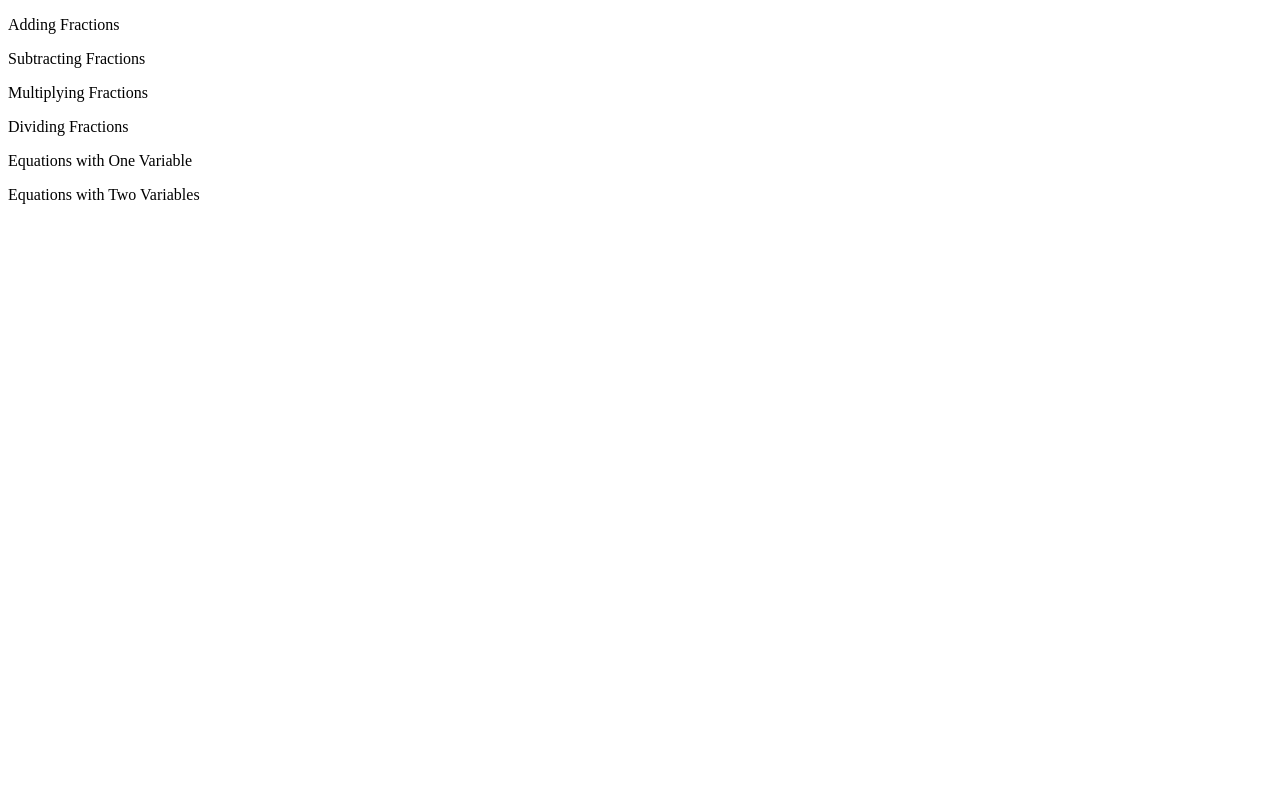
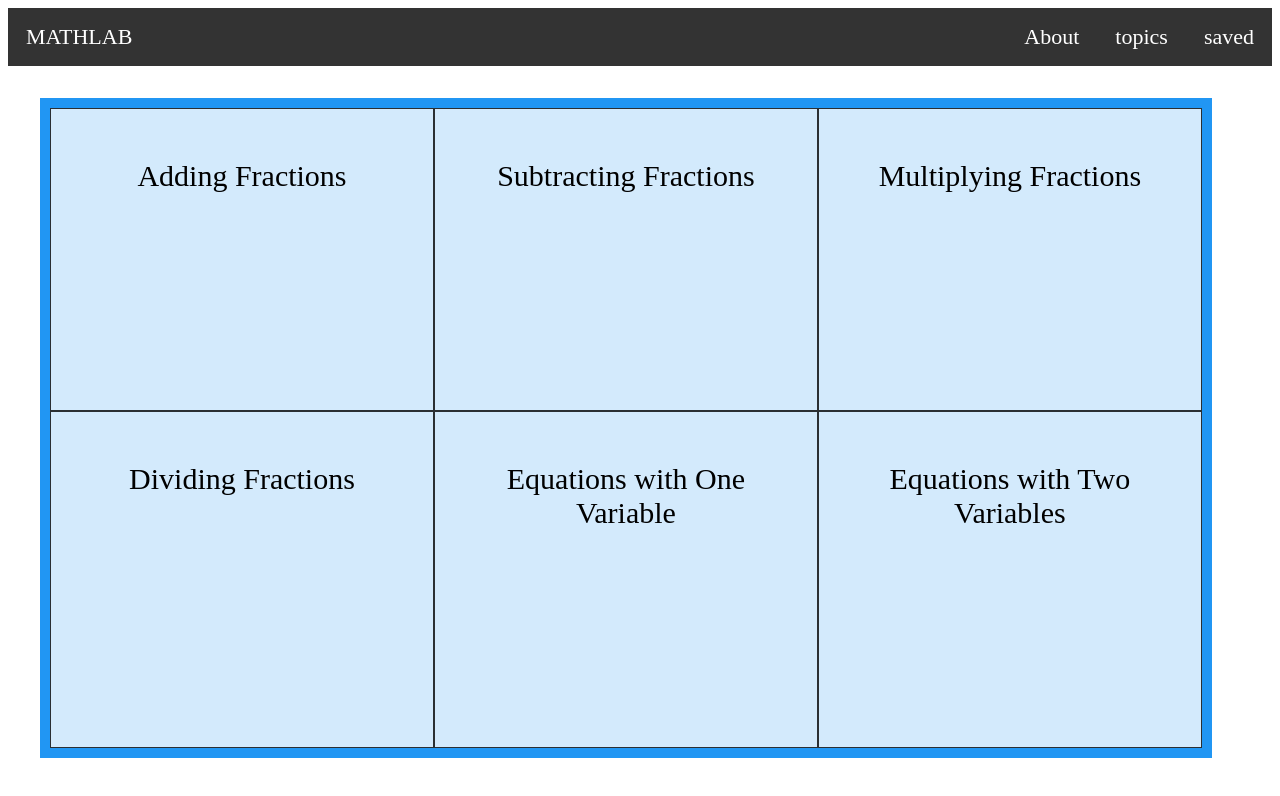
Before and after one commit to Anisha7/Mathlab, a plain HTML site: page index.html in a window 1280 px wide. Drawn offline with Linux system fonts and the light colour scheme.

Commit message:
categories

```diff
--- a/index.html
+++ b/index.html
@@ -4,12 +4,17 @@
     <head>
         <meta charset="utf-8"/>
         <title> MATHLAB </title>
-        <link rel = "stylesheet" src="styles.css">
+        <link rel="stylesheet" type="text/css" href="styles.css">
     </head>
 
     <body>
         <navbar>
-
+            <ul>
+                <li style="float:left"><a class="active" href="#">MATHLAB</a></li>
+                <li><a href="#saved">saved</a></li>
+                <li><a href="#topics">topics</a></li>
+                <li><a href="#about">About</a></li>
+            </ul>
         </navbar>
 
         <div class = "grid-container">
--- a/styles.css
+++ b/styles.css
@@ -1,9 +1,13 @@
 /* layout */
 .grid-container {
     display: grid;
-    grid-template-columns: auto auto auto;
+    grid-template-columns: 33.33% 33.33% 33.33%;
     background-color: #2196F3;
     padding: 10px;
+    margin: 2.5%;
+    height: 80%;
+    position: absolute;
+    width: 90%;
 }
 
 .category {
@@ -12,4 +16,31 @@
     padding: 20px;
     font-size: 30px;
     text-align: center;
-  }
+}
+
+/* nav bar */
+
+navbar ul {
+    list-style-type: none;
+    margin: 0;
+    padding: 0;
+    overflow: hidden;
+    background-color: #333;
+}
+
+navbar li {
+    float: right;
+}
+
+navbar li a {
+    display: block;
+    color: white;
+    font-size: 22px;
+    text-align: center;
+    padding: 16px 18px;
+    text-decoration: none;
+}
+
+navbar li a:hover {
+    background-color: #111;
+}
```
